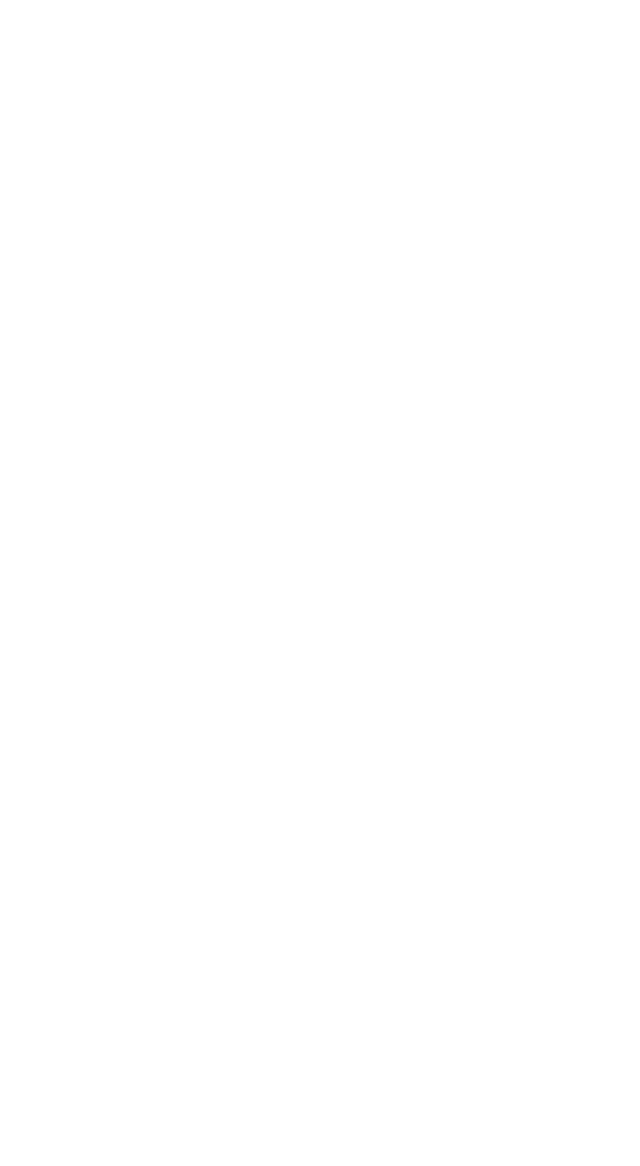
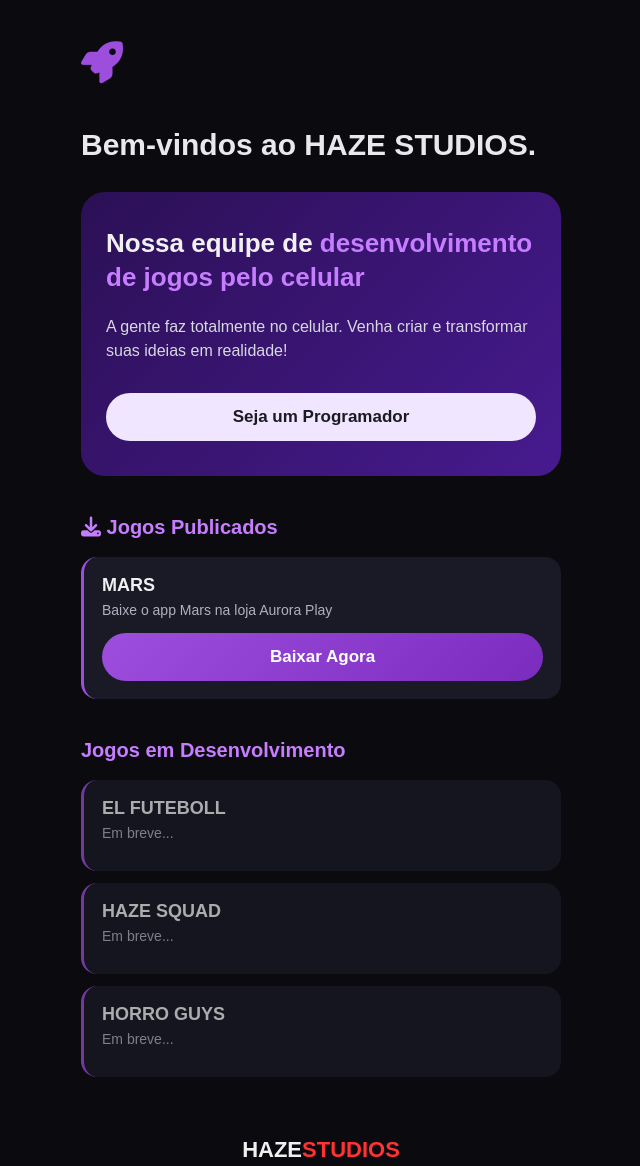
Before and after one commit to vitordasilvamendes55-maker/Site, a plain HTML site: page index.html in a window 1280 px wide. Shown: the whole page, without its empty margins (319-959 px from the left). Before the commit the page ends 800 px from the top, so only its background shows below. Drawn offline with Linux system fonts and the light colour scheme.

Commit message:
Enhance index.html with styles and content
Updated HTML structure and added styles for better presentation.

```diff
--- a/index.html
+++ b/index.html
@@ -1,10 +1,67 @@
 <!DOCTYPE html>
-<html lang="pt">
+<html lang="pt-BR">
 <head>
-    <meta http-equiv="refresh" content="1; url=https://dfxtourny-iscqyqus.manus.space/">
-    <title>Redirecionando...</title>
+    <meta charset="UTF-8">
+    <meta name="viewport" content="width=device-width, initial-scale=1.0">
+    <title>HAZE STUDIOS</title>
+    <link rel="stylesheet" href="https://cdnjs.cloudflare.com/ajax/libs/font-awesome/6.7.2/css/all.min.css">
+    <style>
+        * {margin:0; padding:0; box-sizing:border-box; font-family:sans-serif;}
+        body {background-color:#0b0b0f; color:#f0f0f0; min-height:100vh; padding:40px 20px;}
+        .container {max-width:480px; margin:0 auto;}
+        .top-icon {font-size:42px; color:#9d4edd; margin-bottom:40px;}
+        h1 {font-size:30px; margin-bottom:30px; color:#e9e9eb;}
+        .card {background:linear-gradient(135deg,#2b1055 0%,#471a8f 100%); border-radius:24px; padding:35px 25px; margin-bottom:35px;}
+        .card h2 {font-size:26px; line-height:1.3; margin-bottom:20px;}
+        .purple-text {color:#c77dff;}
+        .card p {font-size:16px; color:#d8d8e0; line-height:1.5; margin-bottom:30px;}
+        .btn {display:block; background-color:#f0e6ff; color:#1a1a20; font-size:17px; font-weight:600; border-radius:50px; padding:14px 30px; text-align:center; text-decoration:none; cursor:pointer;}
+        .btn-roxo {background:linear-gradient(135deg,#9d4edd 0%,#7b2cbf 100%); color:#fff; margin-top:15px;}
+        .section {margin-top:40px;}
+        .section h3 {font-size:20px; margin-bottom:18px; color:#c77dff;}
+        .jogo-card {background-color:#1a1a27; border-radius:16px; padding:18px; margin-bottom:12px; border-left:3px solid #9d4edd;}
+        .jogo-card h4 {font-size:18px; margin-bottom:6px;}
+        .jogo-card p {font-size:14px; color:#b0b0c0; margin-bottom:12px;}
+        .em-dev {opacity:0.7;}
+        .rodape {margin-top:60px; text-align:center; font-size:22px; font-weight:bold;}
+        .vermelho {color:#ff3333;}
+    </style>
 </head>
 <body>
-    <p> </p>
+    <div class="container">
+        <div class="top-icon"><i class="fas fa-rocket"></i></div>
+        <h1>Bem-vindos ao HAZE STUDIOS.</h1>
+
+        <div class="card">
+            <h2>Nossa equipe de <span class="purple-text">desenvolvimento de jogos pelo celular</span></h2>
+            <p>A gente faz totalmente no celular. Venha criar e transformar suas ideias em realidade!</p>
+
+            <!-- BOTÃO 1 - FORMULÁRIO -->
+            <a href="https://form.typeform.com/to/ubzZpDv0" class="btn" target="_blank">
+                Seja um Programador
+            </a>
+        </div>
+
+        <div class="section">
+            <h3><i class="fas fa-download"></i> Jogos Publicados</h3>
+            <div class="jogo-card">
+                <h4>MARS</h4>
+                <p>Baixe o app Mars na loja Aurora Play</p>
+                <!-- BOTÃO 2 - DOWNLOAD -->
+                <a href="https://auroraplay.vercel.app/details/be61b16a-6002-4915-bb5c-c4bef1e0d742" class="btn btn-roxo" target="_blank">
+                    Baixar Agora
+                </a>
+            </div>
+        </div>
+
+        <div class="section">
+            <h3>Jogos em Desenvolvimento</h3>
+            <div class="jogo-card em-dev"><h4>EL FUTEBOLL</h4><p>Em breve...</p></div>
+            <div class="jogo-card em-dev"><h4>HAZE SQUAD</h4><p>Em breve...</p></div>
+            <div class="jogo-card em-dev"><h4>HORRO GUYS</h4><p>Em breve...</p></div>
+        </div>
+
+        <div class="rodape">HAZE<span class="vermelho">STUDIOS</span></div>
+    </div>
 </body>
 </html>
```
